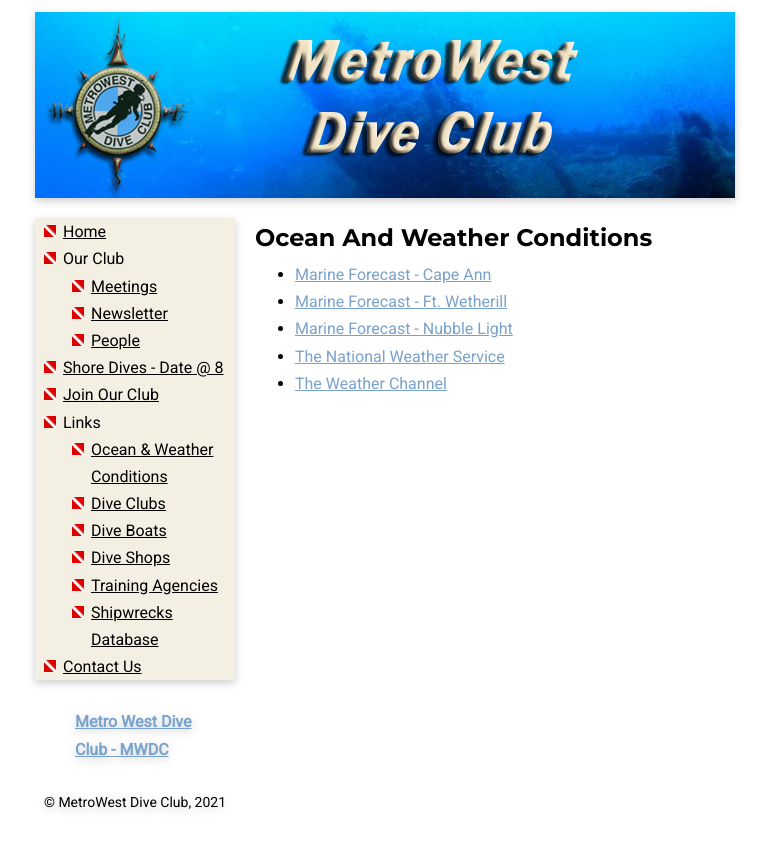
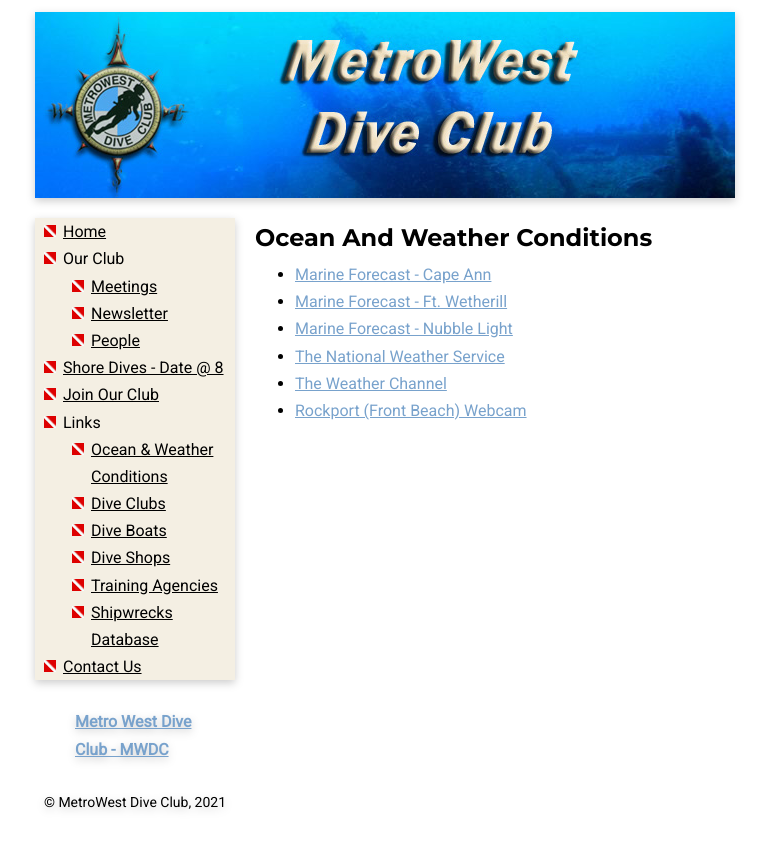
Before and after one commit to MetroWestDiveClub/mwdc, a Jekyll site: the page built from docs/links-weather.md, in a window 1280 px wide. Shown: the top 848 px of the page, without its empty margins (255-1024 px from the left). Built offline with Jekyll 4.4.1, drawn with Linux system fonts in a browser that asks for light colours.

Commit message:
Add new link, reformat.

```diff
--- a/docs/_layouts/default.html
+++ b/docs/_layouts/default.html
@@ -6,7 +6,7 @@
     <title>{{ page.title | prepend: "MetroWest Dive Club | " }}</title>
     <link rel="stylesheet" href="index.css" type="text/css" />
     <meta name="viewport" content="width=device-width,initial-scale=1" />
-    <link rel="shortcut icon" type="image/x-icon" href="favicon.ico">
+    <link rel="shortcut icon" type="image/x-icon" href="favicon.ico" />
     <style>
       @import url("https://fonts.googleapis.com/css2?family=Montserrat:wght@700&family=Roboto&display=swap");
     </style>
--- a/docs/links-weather.md
+++ b/docs/links-weather.md
@@ -10,3 +10,4 @@
 - [Marine Forecast - Nubble Light](https://marine.weather.gov/MapClick.php?lon=-70.58578491210936&lat=43.16512263158296)
 - [The National Weather Service](https://www.weather.gov/)
 - [The Weather Channel](https://weather.com/)
+- [Rockport (Front Beach) Webcam](http://captainsbounty.dnsalias.com/view/viewer_index.shtml)
```
Also changed, not shown: docs/_includes/speaker_bio.md (+1 -1 lines), docs/_includes/speaker_blurb.md (+2 -2 lines), docs/contact.md (+1 -0 lines).
